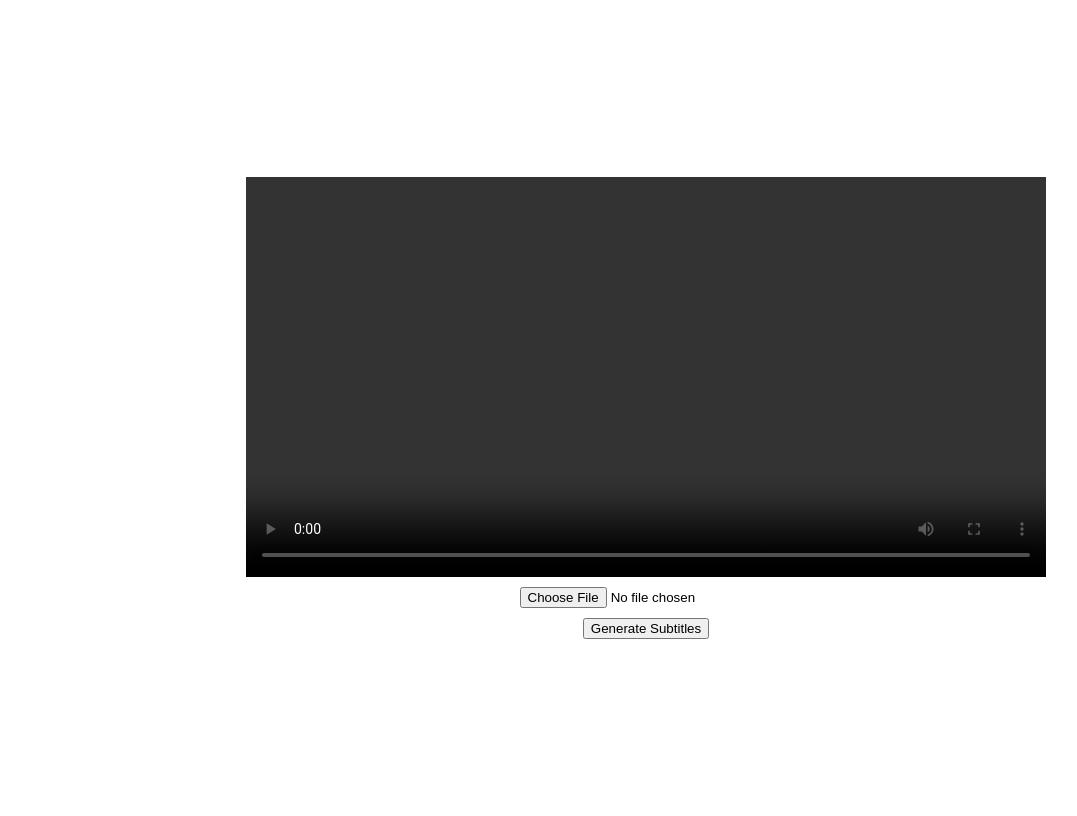
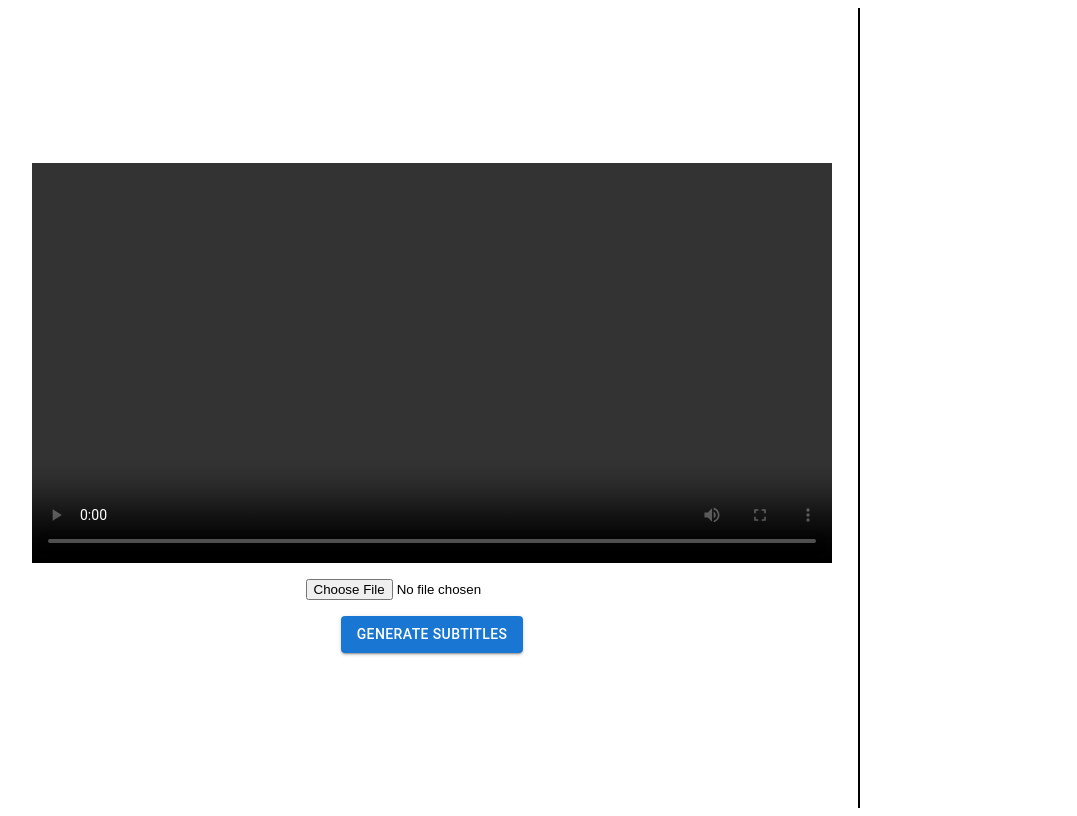
Before and after one commit to foomprep/subtitler, a React (Vite) app: page / in a window 1280 px wide. Shown: the whole page, without its empty margins (2-1079 px from the left). Built offline with nearby package versions, Linux system fonts and the light colour scheme.

Commit message:
Switch to Box and turn off subtitles for now

```diff
--- a/src/App.jsx
+++ b/src/App.jsx
@@ -1,15 +1,14 @@
 import axios from "axios";
 import { useEffect, useState } from "react";
 import Subtitles from './components/Subtitles'
-import Loading from './components/Loading'
 import './App.css';
-import { CircularProgress } from "@mui/material";
+import { Box, Button, CircularProgress } from "@mui/material";
 
 function App() {
   const [selectedFile, setSelectedFile] = useState();
   const [videoURL, setVideoURL] = useState();
   const [displayedSubtitle, setDisplayedSubtitle] = useState('');
-  const [subtitles, setSubtitles] = useState({});
+  const [subtitles, setSubtitles] = useState(null);
   const [isLoading, setLoading] = useState(false);
 
   const changeHandler = (event) => {
@@ -23,36 +22,56 @@ function App() {
     formData.append('file', selectedFile);
     setLoading(true);
     const response = await axios.post('http://localhost:5001/transcribe', formData)
+    console.log(response.data);
     setSubtitles(response.data);
     setLoading(false);
   }
 
-  useEffect(() => {
-    if (subtitles.start && !isLoading) {
-      const interval = setInterval(() => {
-        const currentTime = document.getElementById('video').currentTime;
-        for (let i=0; i<subtitles.start.length; i++) {
-          if (currentTime > subtitles.start[i] && currentTime < subtitles.end[i]) {
-            setDisplayedSubtitle(subtitles.text[i]);
-            break;
-          }
-        }
-      }, 100)
+  // useEffect(() => {
+  //   if (subtitles && !isLoading) {
+  //     const interval = setInterval(() => {
+  //       const currentTime = document.getElementById('video').currentTime;
+  //       for (let i=0; i<subtitles.start.length; i++) {
+  //         if (currentTime > subtitles.start[i] && currentTime < subtitles.end[i]) {
+  //           updateSubtitle(subtitles.text[i]);
+  //           // setDisplayedSubtitle(displayedSubtitle + subtitles.text[i]);
+  //           break;
+  //         }
+  //       }
+  //     }, 100)
 
-      return () => clearInterval(interval);
-    }
-  }, [subtitles, isLoading])
+  //     return () => clearInterval(interval);
+  //   }
+  // }, [subtitles, isLoading])
 
   return (
-    <div className='container'>
-      {isLoading ? <CircularProgress size={40} /> : <video id='video' height="400" src={videoURL} controls />}
-      <input
-        type="file"
-        name="media"
-        onChange={changeHandler} />
-      <button onClick={handleUpload}>Generate Subtitles</button>
-      <Subtitles subtitles={displayedSubtitle} />
-    </div>
+    <Box
+      display='flex'
+      height='100vh'
+      width='100vw'
+    >
+      <Box
+        display='flex'
+        flexDirection='column'
+        flex={2}
+        alignItems='center'
+        justifyContent='center'
+        gap={2}
+      >
+        {isLoading ? <CircularProgress size={40} /> : <video id='video' height="400" src={videoURL} controls />}
+        <input
+          type="file"
+          name="media"
+          onChange={changeHandler} />
+        <Button variant="contained" onClick={handleUpload}>Generate Subtitles</Button>
+      </Box>
+      <Box
+        flex={1}
+        borderLeft='2px solid black'
+      >
+        { subtitles && <Subtitles subtitles={subtitles} />}
+      </Box>
+    </Box>
   )
 }
 
--- a/src/components/Loading/index.jsx
+++ /dev/null
@@ -1,7 +0,0 @@
-const Loading = () => {
-    return (
-        <>Loading...</>
-    )
-}
-
-export default Loading
--- a/src/components/Subtitles/Subtitles.css
+++ /dev/null
@@ -1,18 +0,0 @@
-.subtitles {
-    position: absolute;
-    z-index: 999;
-    bottom: 15%;
-    width: 100%;
-    color: white;
-    display: flex;
-    justify-content: center;
-}
-
-.words {
-    position: absolute;
-    background-color: black;
-    text-align: center;
-    font-size: 30px;
-    display: flex;
-    gap: 10px;
-}
--- a/src/components/Subtitles/index.jsx
+++ b/src/components/Subtitles/index.jsx
@@ -1,18 +1,15 @@
+import { Box } from "@mui/material";
 import Word from "../Word";
-import './Subtitles.css'
 
 const Subtitles = ({ subtitles }) => {
-
-    const words = subtitles.split(' ').slice(1);
-
     return (
-        <div className="subtitles">
-            <div className="words">
-                {words.map((word, index) => {
+        <Box>
+            {
+                subtitles.split(' ').slice(1).map((word, index) => {
                     return <Word word={word} key={index} />
-                })}
-            </div>
-        </div>
+                })
+            }
+        </Box>
     )
 }
 
```
